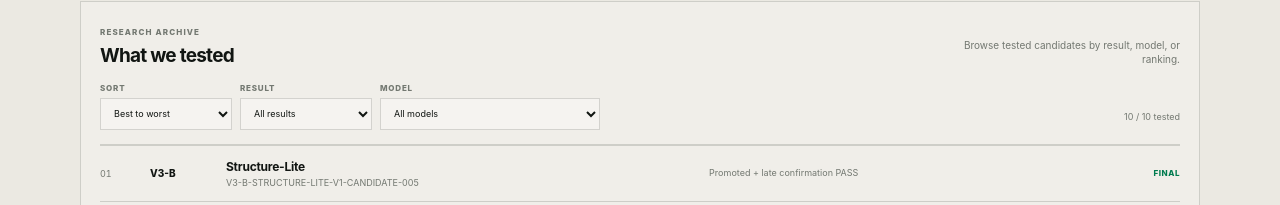
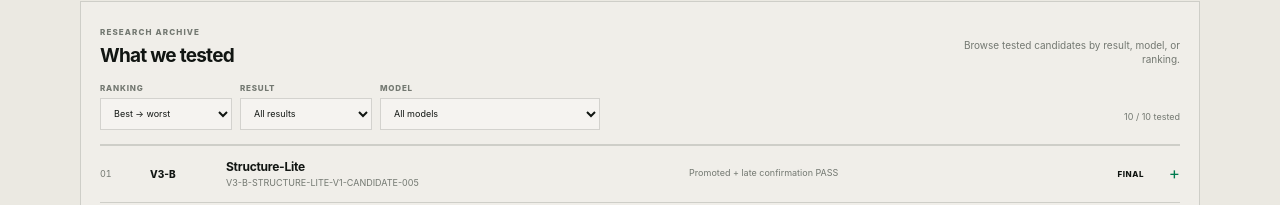
Before and after one commit to samindriano/idx-trade, a Next.js app in the folder apps/web/: page / in a window 1280 px wide. Shown: the part 747-952 px from the top of the page. Built offline with nearby package versions, Linux system fonts and the light colour scheme.

Commit message:
feat(web): add model decision details and ranking filters

```diff
--- a/apps/web/app/editorial.css
+++ b/apps/web/app/editorial.css
@@ -532,7 +532,10 @@ body {
 .overviewArchiveCount { margin-left: auto; padding-bottom: 8px; color: var(--editorial-muted); font-size: 9px; }
 .overviewArchive { border-top: 1px solid var(--editorial-line); }
 .overviewArchiveEmpty { padding: 24px 0 8px; color: var(--editorial-muted); font-size: 10px; }
-.overviewArchiveRow { min-height: 56px; display: grid; grid-template-columns: 38px 64px minmax(180px, 1.25fr) minmax(180px, 1fr) 82px; align-items: center; gap: 12px; border-bottom: 1px solid var(--editorial-line); }
+.overviewArchiveItem { border-bottom: 1px solid var(--editorial-line); }
+.overviewArchiveRow { width: 100%; min-height: 56px; display: grid; grid-template-columns: 38px 64px minmax(180px, 1.25fr) minmax(180px, 1fr) 82px 24px; align-items: center; gap: 12px; padding: 0; border: 0; background: transparent; color: var(--editorial-ink); font: inherit; text-align: left; cursor: pointer; }
+.overviewArchiveRow:hover { background: rgba(255,255,255,.32); }
+.overviewArchiveRow:focus-visible { outline: 2px solid var(--editorial-green); outline-offset: -2px; }
 .overviewArchiveIndex { color: var(--editorial-muted); font-size: 9px; font-variant-numeric: tabular-nums; }
 .overviewArchiveGeneration { font-size: 10px; font-weight: 800; }
 .overviewArchiveRow > div { display: grid; gap: 3px; min-width: 0; }
@@ -540,6 +543,12 @@ body {
 .overviewArchiveRow small { overflow: hidden; color: var(--editorial-muted); font-size: 9px; text-overflow: ellipsis; white-space: nowrap; }
 .overviewArchiveResult { color: var(--editorial-muted); font-size: 9px; line-height: 1.35; }
 .overviewArchiveStatus { justify-self: end; font-size: 8px; font-weight: 820; letter-spacing: .07em; }
+.overviewArchiveChevron { justify-self: end; color: var(--editorial-green-dark); font-size: 17px; line-height: 1; }
+.overviewArchiveDetail { display: grid; grid-template-columns: minmax(150px, .7fr) minmax(0, 2fr); gap: 24px; padding: 12px 36px 16px 114px; border-top: 1px dashed var(--editorial-line); background: rgba(255,255,255,.18); }
+.overviewArchiveDetail > div { display: grid; gap: 5px; align-content: start; }
+.overviewArchiveDetail span { color: var(--editorial-muted); font-size: 8px; font-weight: 800; letter-spacing: .1em; text-transform: uppercase; }
+.overviewArchiveDetail strong, .overviewArchiveDetail p { margin: 0; font-size: 10px; line-height: 1.45; }
+.overviewArchiveDetail p { color: var(--editorial-muted); }
 .overviewArchiveRow.status-final .overviewArchiveStatus { color: var(--editorial-green-dark); }
 .overviewArchiveRow.status-fail .overviewArchiveStatus { color: var(--editorial-red); }
 .overviewArchiveRow.status-blocked .overviewArchiveStatus { color: var(--editorial-amber); }
@@ -563,7 +572,7 @@ body {
   .overviewStats article:nth-child(2) { border-right: 0; }
   .overviewStats article:nth-child(-n+2) { border-bottom: 1px solid var(--editorial-line); }
   .overviewStats article:first-child { padding-left: 18px; }
-  .overviewArchiveRow { grid-template-columns: 32px 54px minmax(150px, 1fr) 76px; }
+  .overviewArchiveRow { grid-template-columns: 32px 54px minmax(150px, 1fr) 76px 20px; }
   .overviewArchiveResult { display: none; }
 }
 
@@ -580,7 +589,8 @@ body {
   .overviewArchiveToolbar label { min-width: 0; }
   .overviewArchiveToolbar label:last-of-type { min-width: 0; }
   .overviewArchiveCount { grid-column: 1 / -1; margin-left: 0; padding-bottom: 0; }
-  .overviewArchiveRow { grid-template-columns: 28px 50px minmax(0, 1fr) 68px; gap: 8px; }
+  .overviewArchiveRow { grid-template-columns: 28px 50px minmax(0, 1fr) 68px 20px; gap: 8px; }
+  .overviewArchiveDetail { grid-template-columns: 1fr; gap: 10px; padding: 12px 0 16px; }
   .overviewArchiveRow strong { font-size: 11px; }
   .overviewArchiveStatus { font-size: 7px; }
 .monitorHero { min-height: 126px; }
--- a/apps/web/app/page.tsx
+++ b/apps/web/app/page.tsx
@@ -17,7 +17,7 @@ type FoldMetric = {
 };
 
 type ArchiveSort = "best" | "latest" | "name";
-type ArchiveStatusFilter = "all" | "positive" | "FAIL" | "BLOCKED";
+type ArchiveStatusFilter = "all" | "passed" | "not-passed";
 type ArchiveModelFilter = "all" | string;
 
 const archiveStatusPriority: Record<ResearchStatus, number> = {
@@ -113,12 +113,14 @@ export default function Home() {
   const [archiveSort, setArchiveSort] = useState<ArchiveSort>("best");
   const [archiveStatusFilter, setArchiveStatusFilter] = useState<ArchiveStatusFilter>("all");
   const [archiveModelFilter, setArchiveModelFilter] = useState<ArchiveModelFilter>("all");
+  const [expandedArchiveKey, setExpandedArchiveKey] = useState<string | null>(null);
 
   const visibleExperiments = [...RESEARCH_EXPERIMENTS]
     .filter((item) => {
+      const passed = item.status === "FINAL" || item.status === "BASELINE";
       const matchesStatus = archiveStatusFilter === "all"
-        || (archiveStatusFilter === "positive" && (item.status === "FINAL" || item.status === "BASELINE"))
-        || item.status === archiveStatusFilter;
+        || (archiveStatusFilter === "passed" && passed)
+        || (archiveStatusFilter === "not-passed" && !passed);
       const modelKey = `${item.generation}:${item.candidate}`;
       const matchesModel = archiveModelFilter === "all" || modelKey === archiveModelFilter;
       return matchesStatus && matchesModel;
@@ -199,9 +201,9 @@ export default function Home() {
           </div>
           <div className="overviewArchiveToolbar" aria-label="Research archive filters">
             <label>
-              <span>Sort</span>
+              <span>Ranking</span>
               <select value={archiveSort} onChange={(event) => setArchiveSort(event.target.value as ArchiveSort)}>
-                <option value="best">Best to worst</option>
+                <option value="best">Best → worst</option>
                 <option value="latest">Latest tested</option>
                 <option value="name">Name A-Z</option>
               </select>
@@ -210,9 +212,8 @@ export default function Home() {
               <span>Result</span>
               <select value={archiveStatusFilter} onChange={(event) => setArchiveStatusFilter(event.target.value as ArchiveStatusFilter)}>
                 <option value="all">All results</option>
-                <option value="positive">Final + baseline</option>
-                <option value="FAIL">Failed</option>
-                <option value="BLOCKED">Blocked</option>
+                <option value="passed">Passed</option>
+                <option value="not-passed">Not passed</option>
               </select>
             </label>
             <label>
@@ -229,15 +230,34 @@ export default function Home() {
             <span className="overviewArchiveCount">{visibleExperiments.length} / {RESEARCH_EXPERIMENTS.length} tested</span>
           </div>
           <div className="overviewArchive">
-            {visibleExperiments.length ? visibleExperiments.map((item, index) => (
-              <article className={`overviewArchiveRow status-${item.status.toLowerCase()}`} key={`${item.generation}-${item.candidate}`}>
+            {visibleExperiments.length ? visibleExperiments.map((item, index) => {
+              const key = `${item.generation}-${item.candidate}`;
+              const expanded = expandedArchiveKey === key;
+              return (
+                <article className={`overviewArchiveItem status-${item.status.toLowerCase()}`} key={key}>
+                  <button
+                    type="button"
+                    className="overviewArchiveRow"
+                    aria-expanded={expanded}
+                    aria-label={`${item.name}: view performance and decision reason`}
+                    onClick={() => setExpandedArchiveKey(expanded ? null : key)}
+                  >
                     <span className="overviewArchiveIndex">{String(index + 1).padStart(2, "0")}</span>
                     <span className="overviewArchiveGeneration">{item.generation}</span>
                     <div><strong>{item.name}</strong><small>{item.candidate}</small></div>
                     <span className="overviewArchiveResult">{item.result}</span>
                     <span className="overviewArchiveStatus">{statusLabel(item.status)}</span>
+                    <span className="overviewArchiveChevron" aria-hidden="true">{expanded ? "−" : "+"}</span>
+                  </button>
+                  {expanded && (
+                    <div className="overviewArchiveDetail">
+                      <div><span>Decision</span><strong>{item.result}</strong></div>
+                      <div><span>Why</span><p>{item.note}</p></div>
+                    </div>
+                  )}
                 </article>
-            )) : <div className="overviewArchiveEmpty">No tested models match these filters.</div>}
+              );
+            }) : <div className="overviewArchiveEmpty">No tested models match these filters.</div>}
           </div>
         </section>
       </div>
```
Lines whose indentation alone changed are shown as unchanged.
